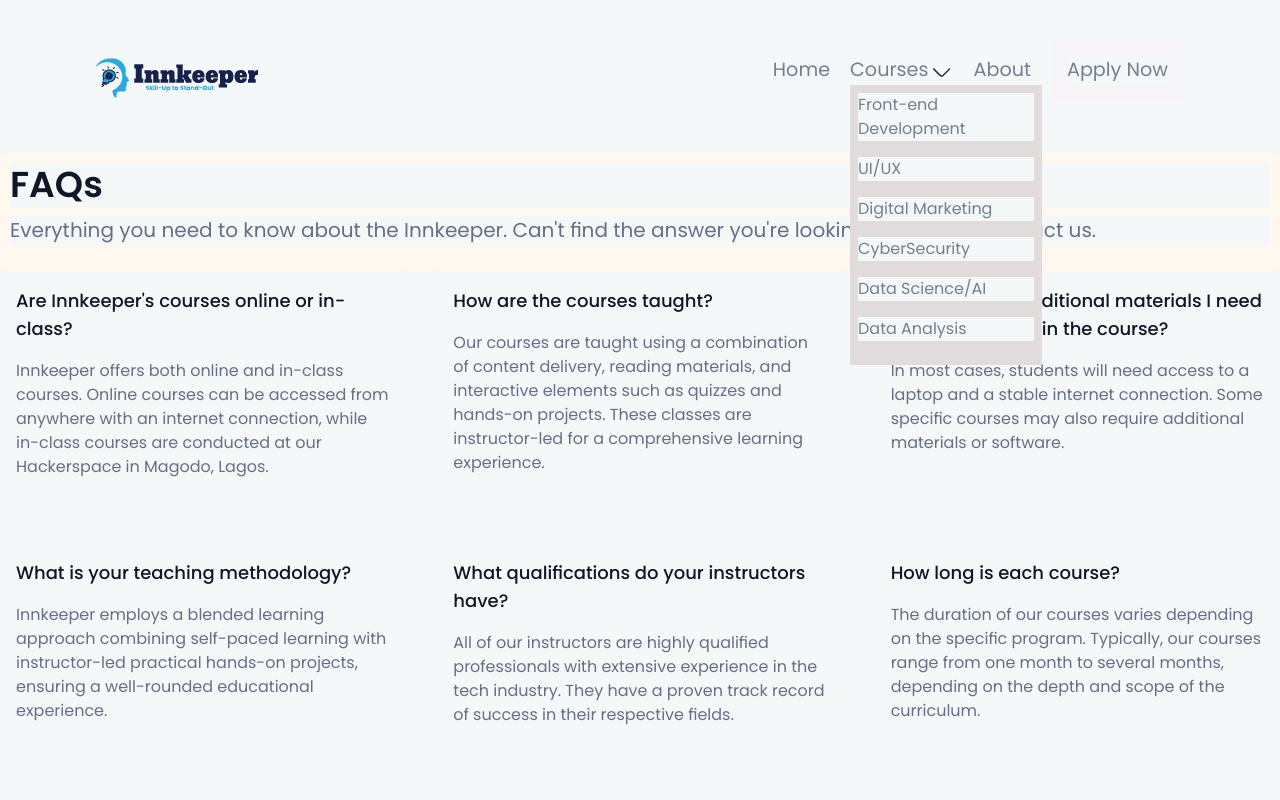
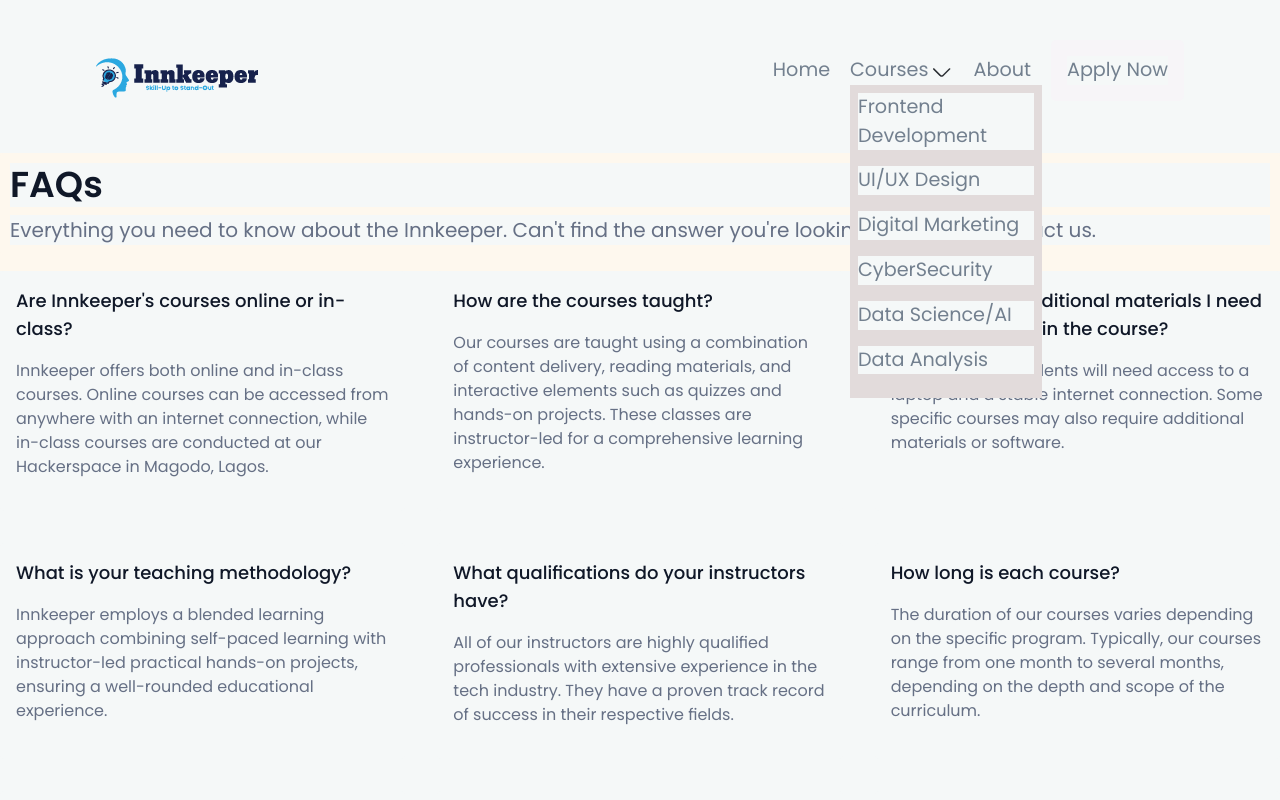
Before and after one commit to SamuelOkoduwa/InkeeperApp, a React (Vite) app: page / in a window 1280 px wide. Both pictures are taken after a click on the item "Courses". Shown: the top 800 px of the page. Built offline with nearby package versions, Linux system fonts and the light colour scheme.

Commit message:
added course links

```diff
--- a/src/components/NavBar/NavBar.jsx
+++ b/src/components/NavBar/NavBar.jsx
@@ -40,12 +40,12 @@ function NavBar() {
             </span>
             {open && (
               <div className={`${styles.drpdwn_menu}`}>
-                <p>Front-end Development</p>
-                <p>UI/UX</p>
-                <p>Digital Marketing</p>
-                <p>CyberSecurity</p>
-                <p>Data Science/AI</p>
-                <p>Data Analysis</p>
+                <p><Link to="/Frontend Development">Frontend Development</Link></p>
+                <p><Link to="/UI/UX Design">UI/UX  Design</Link></p>
+                <p><Link to="/Digital Marketing">Digital Marketing</Link></p>
+                <p><Link to="/CyberSecurity">CyberSecurity</Link></p>
+                <p><Link to="/Data Science">Data Science/AI</Link></p>
+                <p><Link to="Data Analysis">Data Analysis </Link></p>
               </div>
             )}
           </div>
```
